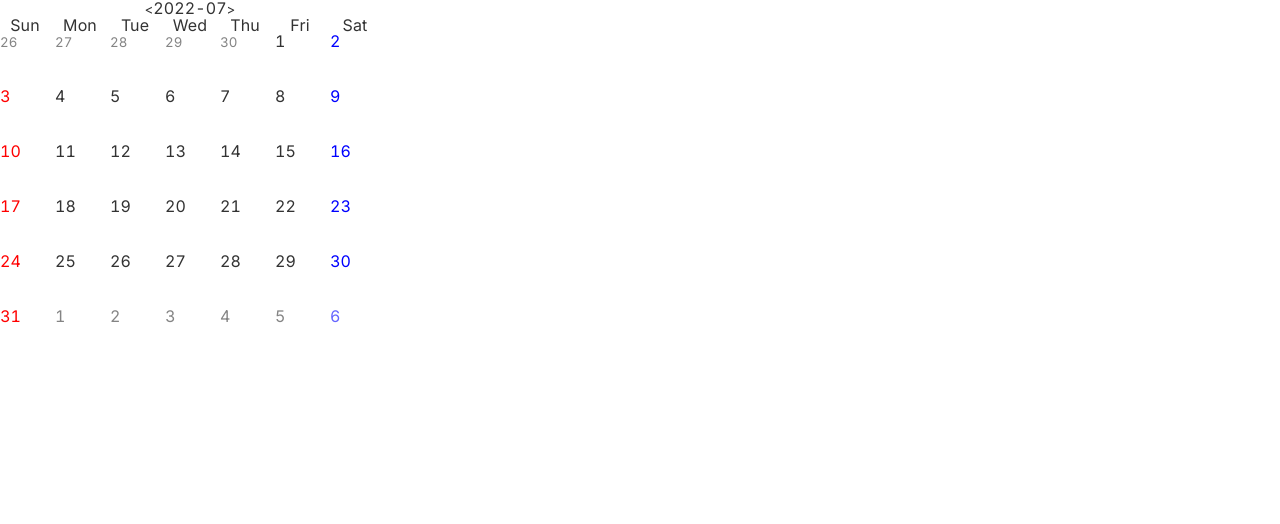
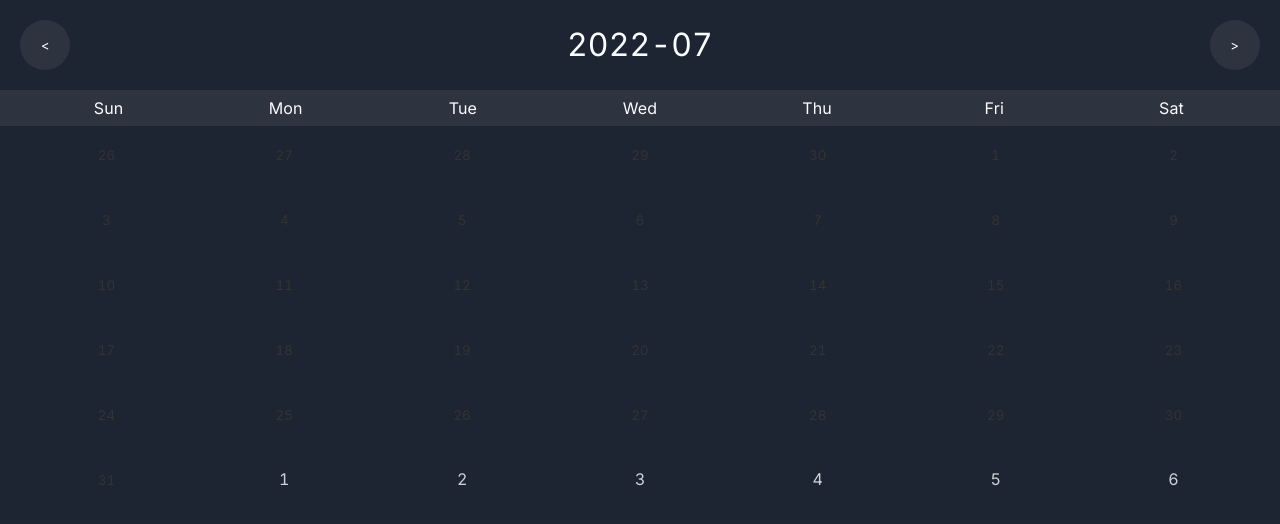
Before and after one commit to profitGyu/Todo_calendar, a React (Create React App) app: page / in a window 1280 px wide. Shown: the top 524 px of the page. Built offline with nearby package versions, Linux system fonts and the light colour scheme; a web font is replaced by a local one.

Commit message:
feat: 켈린더 css 추가및 컴포넌트 분리

```diff
--- a/package.json
+++ b/package.json
@@ -1,5 +1,5 @@
 {
-  "name": "vp_test",
+  "name": "todo-calendar",
   "version": "0.1.0",
   "private": true,
   "scripts": {
@@ -27,7 +27,6 @@
     ]
   },
   "dependencies": {
-    "@reduxjs/toolkit": "^1.8.2",
     "@testing-library/jest-dom": "^5.14.1",
     "@testing-library/react": "^13.0.0",
     "@testing-library/user-event": "^13.2.1",
--- a/src/routes/_shared/Layout/layout.module.scss
+++ b/src/routes/_shared/Layout/layout.module.scss
@@ -1,6 +1,13 @@
 @use '/src/styles/constants/colors';
 
-.header {
-  padding: 0 20px;
-  background: colors.$DARK;
+.layout {
+  width: 100vw;
+  height: 100vh;
+
+  .main {
+    width: 100%;
+    height: 100%;
+    margin: 0 auto;
+    background: colors.$BLACK_BACKGROUND;
+  }
 }
--- a/src/routes/calendar/calendar.module.scss
+++ /dev/null
@@ -1,22 +0,0 @@
-.grid {
-  display: grid;
-  grid-template-columns: repeat(7, 1fr);
-  grid-gap: 5px;
-
-  .noCurrent {
-    opacity: 0.6;
-  }
-
-  td {
-    width: 50px;
-    height: 50px;
-  }
-
-  td:nth-of-type(7n) {
-    color: blue;
-  }
-
-  td:nth-of-type(7n + 1) {
-    color: red;
-  }
-}
--- /dev/null
+++ b/src/routes/calendar/calendarForm/calendar.module.scss
@@ -0,0 +1,57 @@
+@use '/src/styles/constants/colors';
+
+.calendarTable {
+  width: 100%;
+  font-size: 1em;
+  color: colors.$TEXT_WHITE;
+  background-color: colors.$BLACK_BACKGROUND;
+
+  caption {
+    .calendarCaptionWrap {
+      display: flex;
+      align-items: center;
+      justify-content: space-between;
+      padding: 20px;
+      font-size: 2em;
+      background-color: colors.$BLACK_BACKGROUND;
+
+      button {
+        width: 50px;
+        height: 50px;
+        color: colors.$TEXT_WHITE;
+        background-color: colors.$SUB_BACKGROUND;
+        border-radius: 50px;
+      }
+    }
+  }
+
+  .calendarThead {
+    display: grid;
+    grid-template-columns: repeat(7, 1fr);
+    justify-items: center;
+    padding: 10px 20px;
+    background-color: colors.$SUB_BACKGROUND;
+  }
+
+  .grid {
+    display: grid;
+    grid-template-columns: repeat(7, 1fr);
+    grid-gap: 5px;
+    justify-items: center;
+    padding: 20px;
+    text-align: center;
+
+    .noCurrent {
+      opacity: 0.8;
+    }
+
+    td {
+      width: auto;
+      height: 60px;
+    }
+
+    td:nth-of-type(7n + 1) {
+      color: colors.$DANGER;
+    }
+  }
+}
--- /dev/null
+++ b/src/routes/calendar/calendarForm/calendarItem.tsx
@@ -0,0 +1,20 @@
+import styles from './calendar.module.scss'
+import dayjs from 'dayjs'
+import { memo } from 'react'
+import { cx } from 'styles'
+
+interface Props {
+  num: number
+  NoCurrent: boolean
+}
+
+const CalendarItem = ({ num, NoCurrent }: Props) => {
+  const today = dayjs().format('DD')
+
+  return (
+    <td className={cx({ [styles.noCurrent]: NoCurrent })}>
+      <button type='button'>{num}</button>
+    </td>
+  )
+}
+export default memo(CalendarItem)
--- /dev/null
+++ b/src/routes/calendar/calendarForm/index.tsx
@@ -0,0 +1,94 @@
+import styles from './calendar.module.scss'
+import dayjs from 'dayjs'
+import { useMemo, useState } from 'react'
+import CalendarItem from './calendarItem'
+
+const DAY = [
+  {
+    name: 'Sun',
+    id: 'sun_1',
+  },
+  {
+    name: 'Mon',
+    id: 'mon_1',
+  },
+  {
+    name: 'Tue',
+    id: 'tue_1',
+  },
+  {
+    name: 'Wed',
+    id: 'wed_1',
+  },
+  {
+    name: 'Thu',
+    id: 'thu_1',
+  },
+  {
+    name: 'Fri',
+    id: 'fri_1',
+  },
+  {
+    name: 'Sat',
+    id: 'sat_1',
+  },
+]
+
+const CalenderForm = () => {
+  const [selectDate, setSelectDate] = useState(dayjs())
+
+  const prevDay = useMemo(() => selectDate.subtract(1, 'month').endOf('month').get('day') + 1, [selectDate])
+  const preLastDate = useMemo(() => Number(selectDate.subtract(1, 'month').endOf('month').format('DD')), [selectDate])
+  const lastDay = useMemo(() => selectDate.endOf('month').get('day') + 1, [selectDate])
+  const lastDate = useMemo(() => Number(selectDate.endOf('month').format('DD')), [selectDate])
+
+  const onClickPreDayHandle = () => {
+    setSelectDate((pre) => pre.subtract(1, 'month'))
+  }
+
+  const onClickNextDayHandle = () => {
+    setSelectDate((pre) => pre.add(1, 'month'))
+  }
+
+  return (
+    <table className={styles.calendarTable}>
+      <caption>
+        <div className={styles.calendarCaptionWrap}>
+          <button type='button' onClick={onClickPreDayHandle}>
+            &lt;
+          </button>
+          {selectDate.format('YYYY-MM')}
+          <button type='button' onClick={onClickNextDayHandle}>
+            &gt;
+          </button>
+        </div>
+      </caption>
+      <thead>
+        <tr className={styles.calendarThead}>
+          {DAY.map((item) => (
+            <th key={item.id}>{item.name}</th>
+          ))}
+        </tr>
+      </thead>
+      <tbody>
+        <tr className={styles.grid}>
+          {new Array(prevDay % 7 === 0 ? 0 : prevDay).fill(0).map((_, i) => {
+            const preKey = `pre-day-${i}`
+            return <CalendarItem num={preLastDate - prevDay + i + 1} key={preKey} NoCurrent={false} />
+          })}
+          {new Array(lastDate).fill(0).map((_, i) => {
+            const CurrentKey = `current-day-${i}`
+            return <CalendarItem num={i + 1} key={CurrentKey} NoCurrent={false} />
+          })}
+          {new Array(7 - lastDay).fill(0).map((_, i) => (
+            // eslint-disable-next-line react/no-array-index-key
+            <td key={`next-day-${i}`} className={styles.noCurrent}>
+              {i + 1}
+            </td>
+          ))}
+        </tr>
+      </tbody>
+    </table>
+  )
+}
+export default CalenderForm
--- a/src/routes/calendar/index.tsx
+++ b/src/routes/calendar/index.tsx
@@ -1,94 +1,9 @@
-import styles from './calendar.module.scss'
-import dayjs from 'dayjs'
-import { useState } from 'react'
-
-const DAY = [
-  {
-    name: 'Sun',
-    id: 'sun_1',
-  },
-  {
-    name: 'Mon',
-    id: 'mon_1',
-  },
-  {
-    name: 'Tue',
-    id: 'tue_1',
-  },
-  {
-    name: 'Wed',
-    id: 'wed_1',
-  },
-  {
-    name: 'Thu',
-    id: 'thu_1',
-  },
-  {
-    name: 'Fri',
-    id: 'fri_1',
-  },
-  {
-    name: 'Sat',
-    id: 'sat_1',
-  },
-]
+import CalenderForm from './calendarForm'
 
 const Calender = () => {
-  const [selectDate, setSelectDate] = useState(dayjs())
-
-  const prevDay = selectDate.subtract(1, 'month').endOf('month').get('day') + 1
-  const preLastDate = Number(selectDate.subtract(1, 'month').endOf('month').format('DD'))
-  const lastDay = selectDate.endOf('month').get('day') + 1
-  const lastDate = Number(selectDate.endOf('month').format('DD'))
-
-  const onClickPreDayHandle = () => {
-    setSelectDate((pre) => pre.subtract(1, 'month'))
-  }
-
-  const onClickNextDayHandle = () => {
-    setSelectDate((pre) => pre.add(1, 'month'))
-  }
-
   return (
     <div>
-      <table>
-        <caption>
-          <button type='button' onClick={onClickPreDayHandle}>
-            &lt;
-          </button>
-          {selectDate.format('YYYY-MM')}
-          <button type='button' onClick={onClickNextDayHandle}>
-            &gt;
-          </button>
-        </caption>
-        <thead>
-          <tr className={styles.grid}>
-            {DAY.map((item) => (
-              <th key={item.id}>{item.name}</th>
-            ))}
-          </tr>
-        </thead>
-        <tbody>
-          <tr className={styles.grid}>
-            {new Array(prevDay).fill(0).map((_, i) => (
-              // eslint-disable-next-line react/no-array-index-key
-              <td key={`pre-day-${i}`} className={styles.noCurrent}>
-                <button type='button'>{preLastDate - prevDay + i + 1}</button>
-              </td>
-            ))}
-            {new Array(lastDate).fill(0).map((_, i) => (
-              // eslint-disable-next-line react/no-array-index-key
-              <td key={`current-day-${i}`}>{i + 1}</td>
-            ))}
-            {new Array(7 - lastDay).fill(0).map((_, i) => (
-              // eslint-disable-next-line react/no-array-index-key
-              <td key={`next-day-${i}`} className={styles.noCurrent}>
-                {i + 1}
-              </td>
-            ))}
-          </tr>
-        </tbody>
-      </table>
+      <CalenderForm />
     </div>
   )
 }
--- a/src/routes/index.tsx
+++ b/src/routes/index.tsx
@@ -1,6 +1,7 @@
 import { Routes, Route } from 'react-router-dom'
 import { worker } from 'mocks/browser'
 import Calender from './calendar'
+import Layout from './_shared/Layout'
 
 if (process.env.NODE_ENV === 'development') {
   worker.start()
@@ -9,7 +10,9 @@ if (process.env.NODE_ENV === 'development') {
 const App = () => {
   return (
     <Routes>
-      <Route path='/' element={<Calender />} />
+      <Route element={<Layout />}>
+        <Route path='/' element={<Calender />} />
+      </Route>
       <Route path='*' element={<div>잘못된 접근입니다.</div>} />
     </Routes>
   )
--- a/src/styles/constants/_colors.scss
+++ b/src/styles/constants/_colors.scss
@@ -1,12 +1,11 @@
-$PRIMARY: #e54948;
-$ERROR: #ff0000;
-$DARK: #212529;
-
-$BOTTONHOVER: #ff0000;
-
-$BACKGROUND: #f7f8fa;
+$BLACK_BACKGROUND: #1d2532;
+$SUB_BACKGROUND: #2d343f;
+$PRIMARY: #8163f6;
+$TEXT_WHITE: #f9fdff;
+$TEXT_SECONDARY: #7d8796;
+$DANGER: #b6434b;
+$SUCCESS: #8c9f61;
 
 $WHITE: #fefefe;
 
 $TEXT_PRIMARY: #333333;
-$TEXT_SECONDARY: #676767;
```
Also changed, not shown: src/routes/calendar/state.ts (added, +9 -0 lines), .eslintrc.json.
